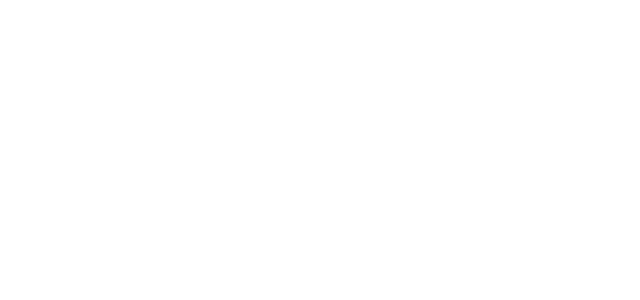
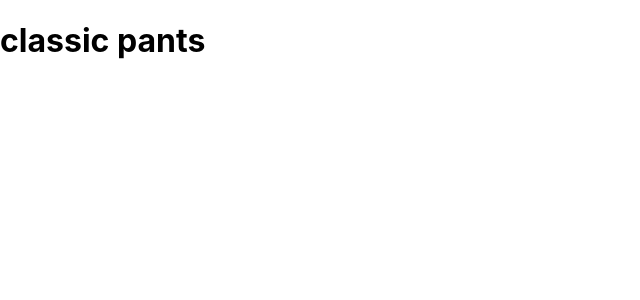
Before and after one commit to joriskian/amazoneLike, a Next.js app: page /product/classic-pant in a window 1280 px wide. Shown: the top 300 px of the page, without its empty margins (0-640 px from the left). Built offline with nearby package versions, Linux system fonts and the light colour scheme.

Commit message:
update material-ui icone

```diff
--- a/pages/product/[slug].js
+++ b/pages/product/[slug].js
@@ -1,6 +1,20 @@
 // [name].js to create a parameter
+import { useRouter } from 'next/router';
 import React from 'react';
+import data from '../../utils/data';
 
 export default function ProductScreen() {
-  return <div></div>;
+  // utilise le router de next
+  const router = useRouter();
+  // recupere le slug
+  const { slug } = router.query;
+  const product = data.products.find((e) => e.slug === slug);
+  if (!product) {
+    return <div>Product not found</div>;
+  }
+  return (
+    <div>
+      <h1> {product.name} </h1>
+    </div>
+  );
 }
```
